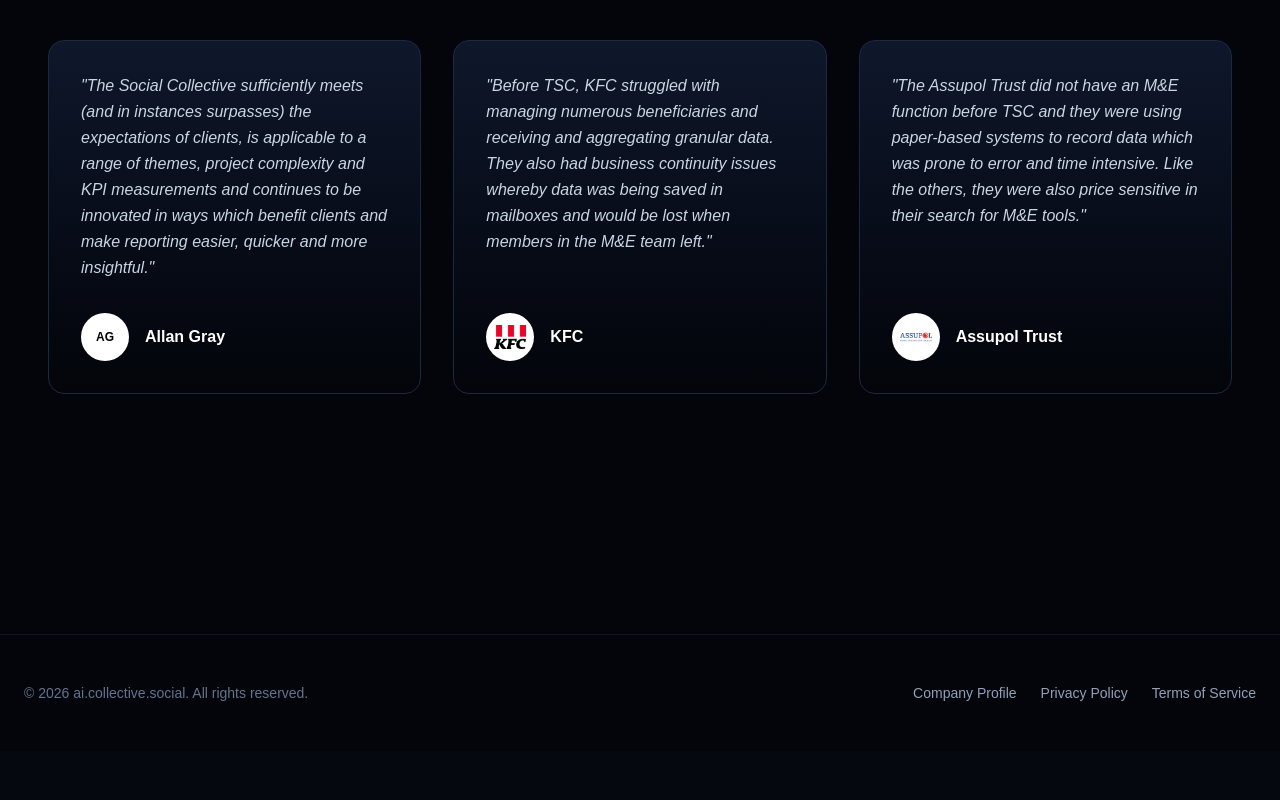
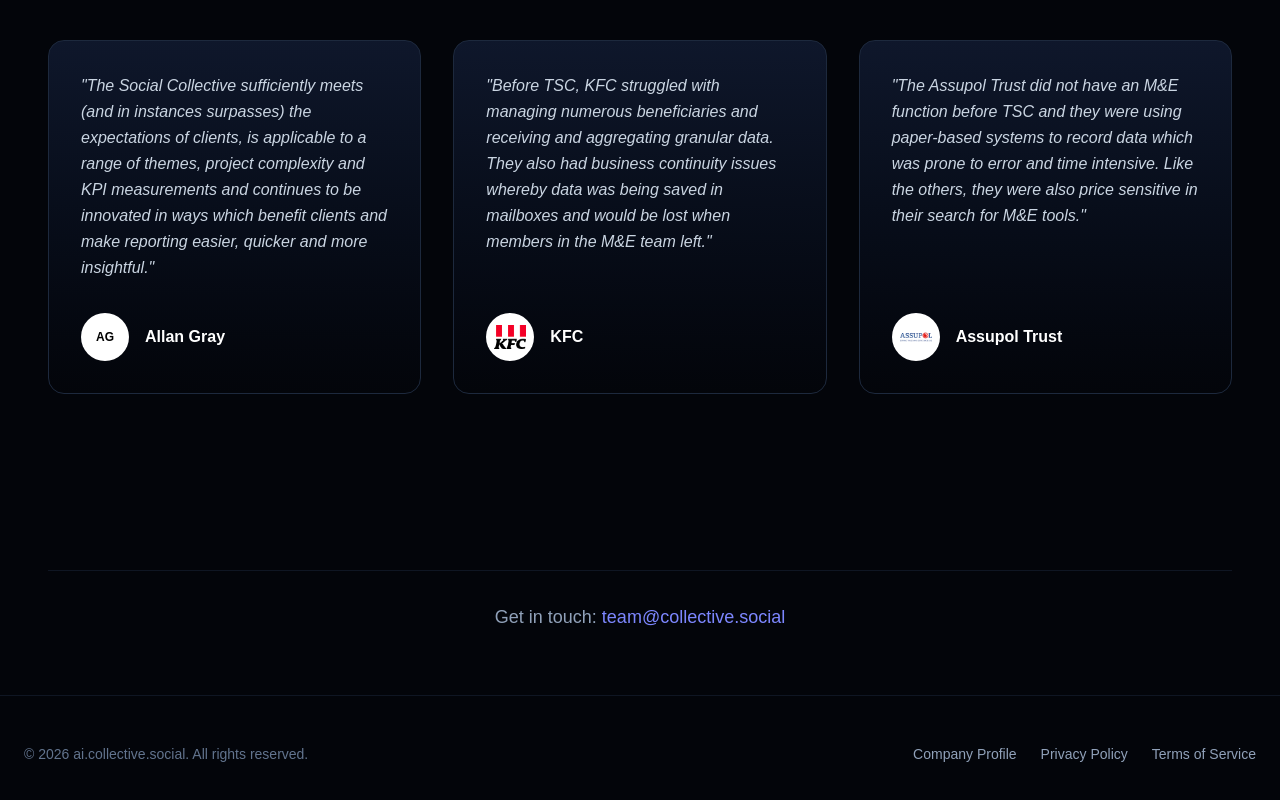
Before and after one commit to duncanluke/agencypivot, a Next.js app: page /company-profile in a window 1280 px wide. Shown: the part 2554-3354 px from the top of the page. Before the commit the page ends 3305 px from the top, so only its background shows below. Built offline with nearby package versions, Linux system fonts and the light colour scheme.

Commit message:
feat: add contact email to company profile page and pdf

```diff
--- a/src/app/company-profile/page.tsx
+++ b/src/app/company-profile/page.tsx
@@ -261,6 +261,13 @@
             B-BBEE: Level 2
         </div>
 
+        {/* Contact Info (Visible on Web and Print) */}
+        <div className="pt-8 text-center border-t border-slate-800/50 print:border-slate-300">
+          <p className="text-slate-400 text-lg print:text-black font-medium">
+            Get in touch: <a href="mailto:team@collective.social" className="text-indigo-400 hover:text-indigo-300 print:text-indigo-600 transition-colors">team@collective.social</a>
+          </p>
+        </div>
+
       </div>
     </main>
   );
```
Also changed, not shown: 1 other file (tests, documents, lock files or other folders).
